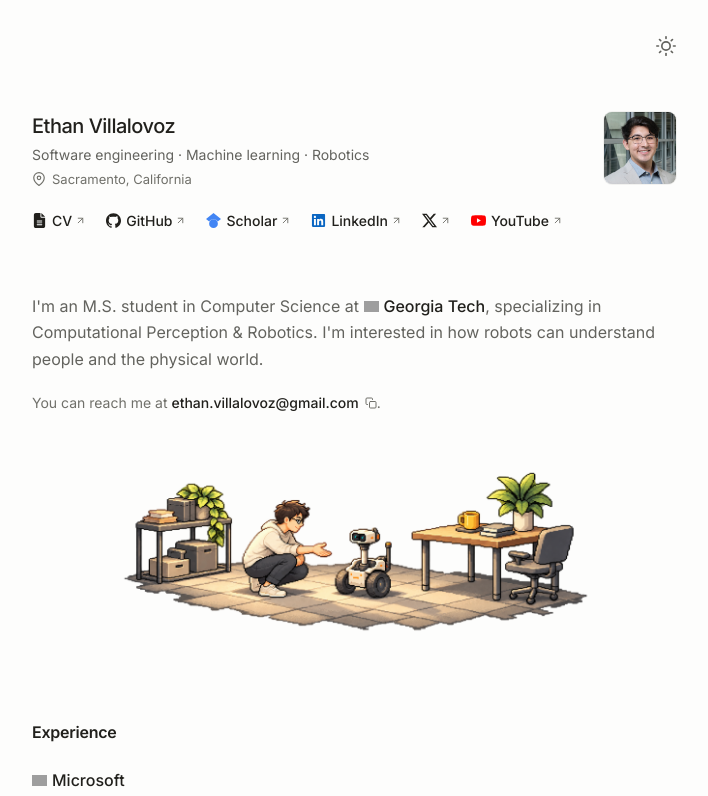
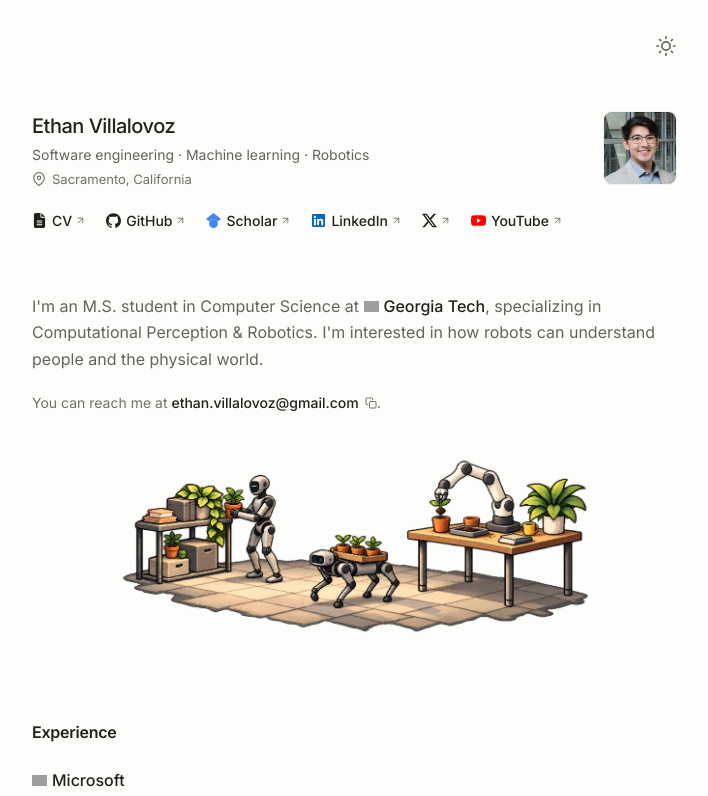
Before and after one commit to ethanvillalovoz/ethanvillalovoz.github.io, a Next.js app: page / in a window 1280 px wide. Shown: the top 796 px of the page, without its empty margins (286-994 px from the left). Built offline with nearby package versions, Linux system fonts and the light colour scheme; grey boxes are pictures that could not be loaded.

Commit message:
Replace workspace illustration with static greenhouse variants

```diff
--- a/src/components/HomePageClient.tsx
+++ b/src/components/HomePageClient.tsx
@@ -246,20 +246,20 @@ export default function HomePageClient() {
 
 						{/* Load both stills so the existing theme reveal never waits for an image. */}
 						<Image
-							src="/images/illustrations/robotics-workspace-day.png"
+							src="/images/illustrations/robotics-greenhouse-day.png"
 							loading="eager"
 							alt=""
-							width={1984}
+							width={1983}
 							height={793}
 							sizes="(max-width: 528px) calc(100vw - 48px), 480px"
 							quality={90}
 							className="portfolio-robotics-illustration portfolio-robotics-illustration-day"
 						/>
 						<Image
-							src="/images/illustrations/robotics-workspace-evening.png"
+							src="/images/illustrations/robotics-greenhouse-evening.png"
 							loading="eager"
 							alt=""
-							width={1984}
+							width={1983}
 							height={793}
 							sizes="(max-width: 528px) calc(100vw - 48px), 480px"
 							quality={90}
```
Also changed, not shown: public/images/illustrations/robotics-greenhouse-day.png (added), public/images/illustrations/robotics-greenhouse-evening.png (added).
